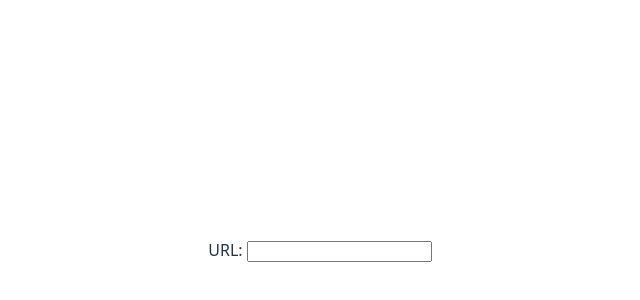
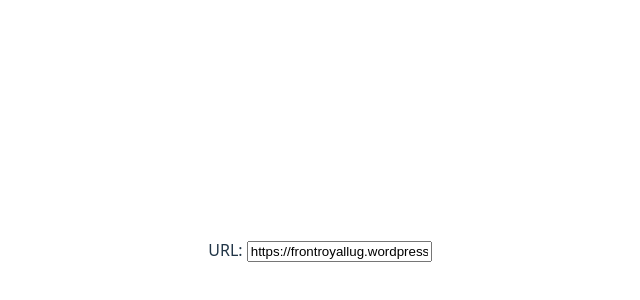
Before and after one commit to lewismoten/qr-bricked, a React (Vite) app: page / in a window 1280 px wide. Shown: the part 150-450 px from the top of the page, without its empty margins (320-960 px from the left). Built offline with nearby package versions, Linux system fonts and the light colour scheme.

Commit message:
setup lug as default url

```diff
--- a/src/App.tsx
+++ b/src/App.tsx
@@ -2,7 +2,7 @@ import { useState, type ChangeEventHandler } from 'react'
 import './App.css'
 
 function App() {
-  const [inputText, setInputText] = useState("");
+  const [inputText, setInputText] = useState("https://frontroyallug.wordpress.com");
 
   const onChange: ChangeEventHandler<HTMLInputElement> = (event) => {
     setInputText(event.currentTarget.value);
```
